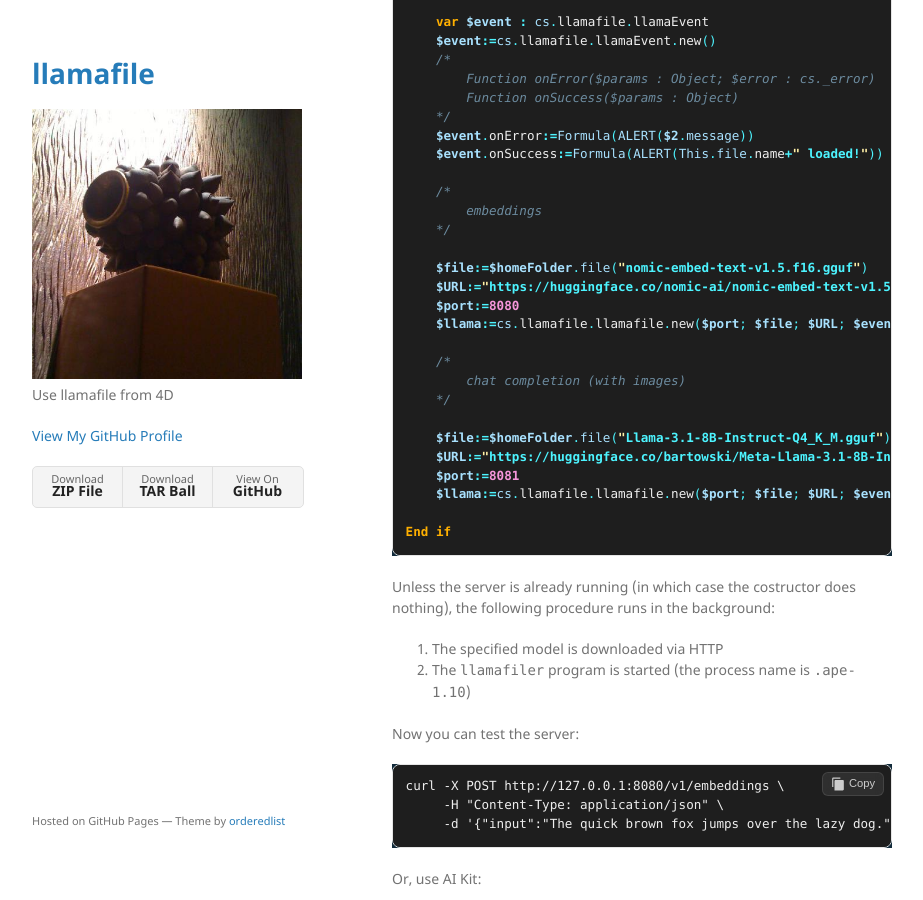
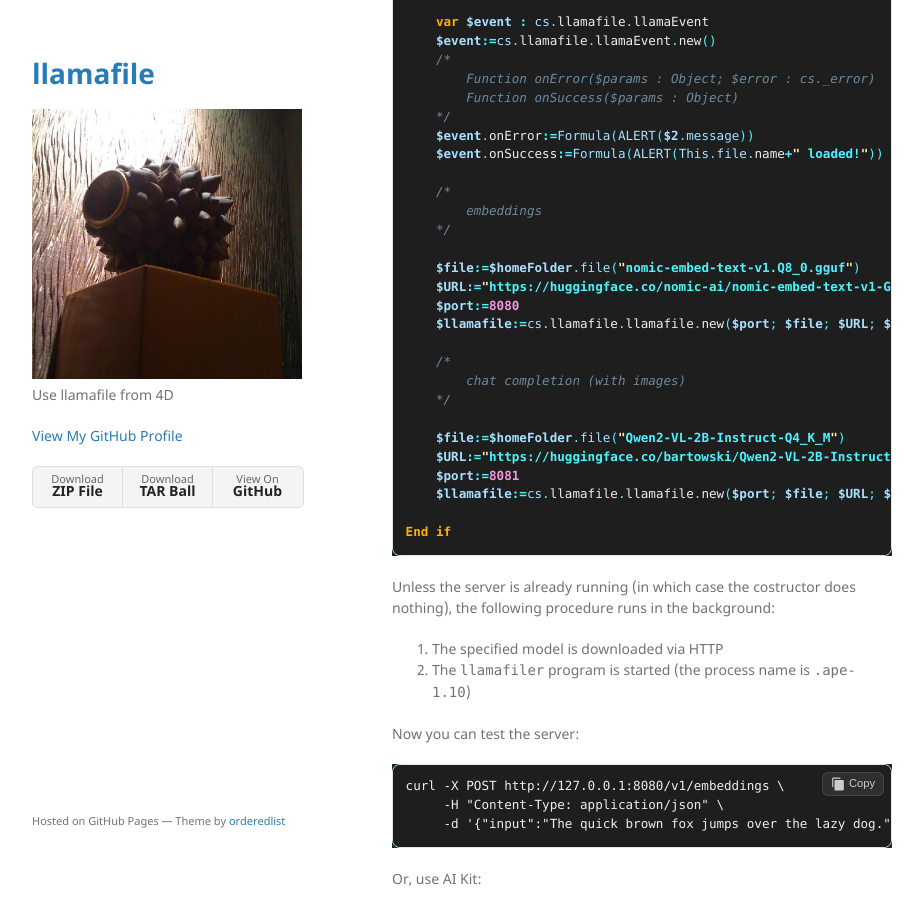
Before and after one commit to miyako/llamafile, a Jekyll site: the page built from index.md, in a window 1280 px wide and 900 px high, scrolled down 569 px. Shown: the whole window, without its empty margins (178-1101 px from the left). Built offline with Jekyll 4.4.1, drawn with Linux system fonts in a browser that asks for light colours.

Commit message:
model default

````diff
--- a/index.md
+++ b/index.md
@@ -42,19 +42,19 @@ Else
         embeddings
     */
 
-    $file:=$homeFolder.file("nomic-embed-text-v1.5.f16.gguf")
-    $URL:="https://huggingface.co/nomic-ai/nomic-embed-text-v1.5-GGUF/resolve/main/nomic-embed-text-v1.5.f16.gguf"
+    $file:=$homeFolder.file("nomic-embed-text-v1.Q8_0.gguf")
+    $URL:="https://huggingface.co/nomic-ai/nomic-embed-text-v1-GGUF/resolve/main/nomic-embed-text-v1.Q8_0.gguf"
     $port:=8080
-    $llama:=cs.llamafile.llamafile.new($port; $file; $URL; $event)
+    $llamafile:=cs.llamafile.llamafile.new($port; $file; $URL; $event)
 
     /*
         chat completion (with images)
     */
 
-    $file:=$homeFolder.file("Llama-3.1-8B-Instruct-Q4_K_M.gguf")
-    $URL:="https://huggingface.co/bartowski/Meta-Llama-3.1-8B-Instruct-GGUF/resolve/main/Meta-Llama-3.1-8B-Instruct-Q4_K_M.gguf"
+    $file:=$homeFolder.file("Qwen2-VL-2B-Instruct-Q4_K_M")
+    $URL:="https://huggingface.co/bartowski/Qwen2-VL-2B-Instruct-GGUF/resolve/main/Qwen2-VL-2B-Instruct-Q4_K_M.gguf"
     $port:=8081
-    $llama:=cs.llamafile.llamafile.new($port; $file; $URL; $event)
+    $llamafile:=cs.llamafile.llamafile.new($port; $file; $URL; $event)
 
 End if
 ```
````
Also changed, not shown: 3 other files.
